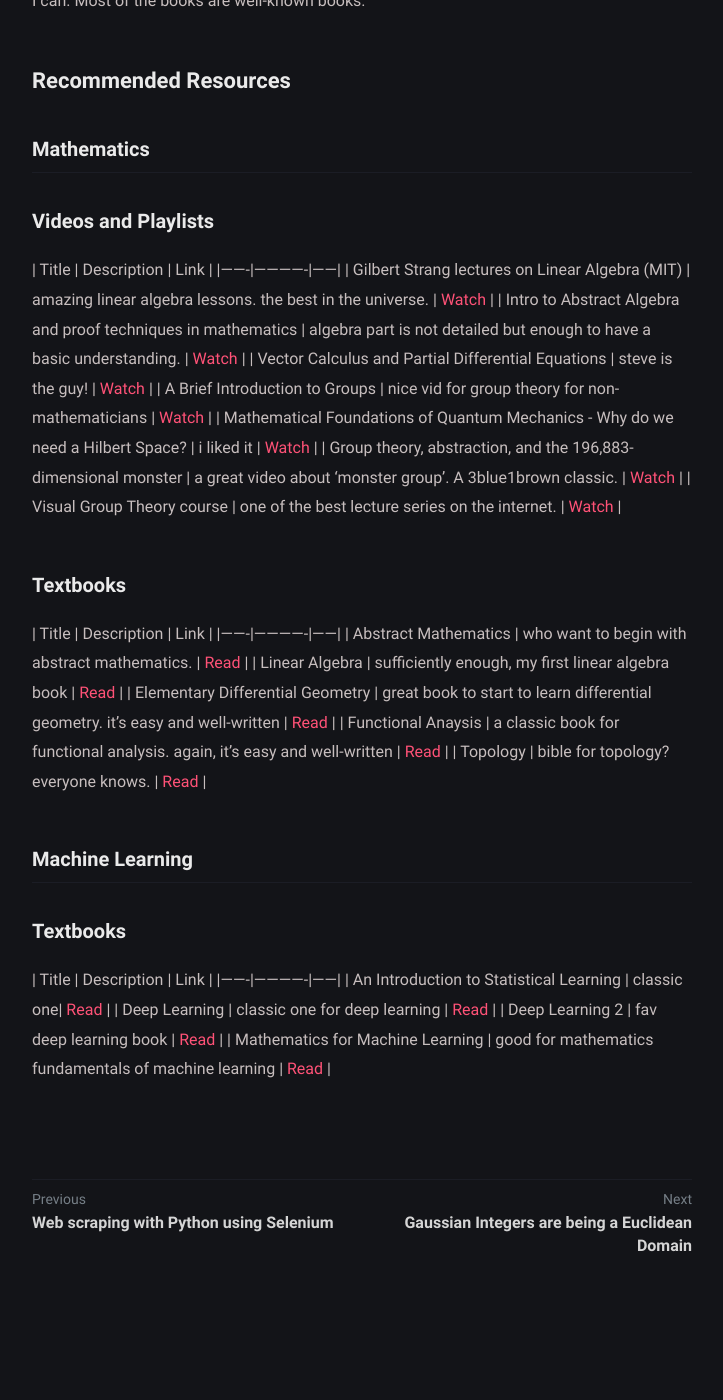
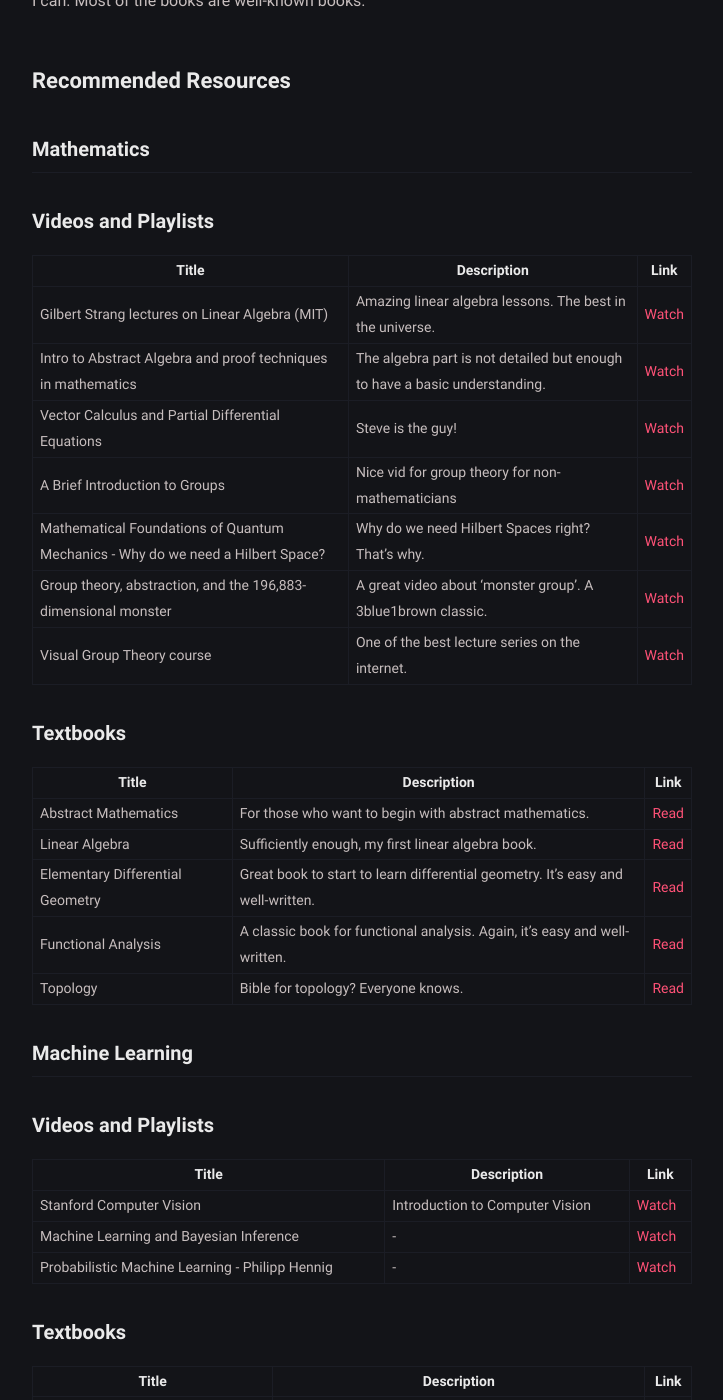
Before and after one commit to sarperyn/sarperyn.github.io, a Jekyll site: the page built from _posts/notes/2021-12-15-notes.md, in a window 1280 px wide and 1400 px high, scrolled down 436 px. Shown: the whole window, without its empty margins (278-1001 px from the left). Built offline with Jekyll 4.4.1, drawn with Linux system fonts in a browser that asks for light colours; some of the changed text lies outside the part shown.

Commit message:
trying to fix

```diff
--- a/_posts/notes/2021-12-15-notes.md
+++ b/_posts/notes/2021-12-15-notes.md
@@ -13,32 +13,41 @@
 ### Mathematics
 
 #### Videos and Playlists
-| Title | Description | Link |
-|-------|-------------|------|
-| Gilbert Strang lectures on Linear Algebra (MIT) | amazing linear algebra lessons. the best in the universe. | [Watch](https://www.youtube.com/playlist?list=PL49CF3715CB9EF31D) |
-| Intro to Abstract Algebra and proof techniques in mathematics | algebra part is not detailed but enough to have a basic understanding. | [Watch](https://www.youtube.com/playlist?list=PL22w63XsKjqxaZ-v5N4AprggFkQXgkNoP) |
-| Vector Calculus and Partial Differential Equations | steve is the guy! | [Watch](https://www.youtube.com/playlist?list=PLMrJAkhIeNNQromC4WswpU1krLOq5Ro6S) |
-| A Brief Introduction to Groups |  nice vid for group theory for non-mathematicians | [Watch](https://www.youtube.com/watch?v=KufsL2VgELo&list=WL&index=3&t=31s) |
-| Mathematical Foundations of Quantum Mechanics - Why do we need a Hilbert Space? | i liked it | [Watch](https://www.youtube.com/watch?v=_nL4SznGPgU&list=WL&index=5) |
-| Group theory, abstraction, and the 196,883-dimensional monster | a great video about 'monster group'. A 3blue1brown classic. | [Watch](https://www.youtube.com/watch?v=mH0oCDa74tE&list=PLTOG9kHXmwlGeO2ZcZpYWndVZNO1UxLnx&index=2) |
-| Visual Group Theory course | one of the best lecture series on the internet. | [Watch](https://www.youtube.com/playlist?list=PLwV-9DG53NDxU337smpTwm6sef4x-SCLv) |
+
+| Title                                                                                           | Description                                                                                      | Link                                                          |
+|-------------------------------------------------------------------------------------------------|--------------------------------------------------------------------------------------------------|---------------------------------------------------------------|
+| Gilbert Strang lectures on Linear Algebra (MIT)                                                 | Amazing linear algebra lessons. The best in the universe.                                        | [Watch](https://www.youtube.com/playlist?list=PL49CF3715CB9EF31D) |
+| Intro to Abstract Algebra and proof techniques in mathematics                                   | The algebra part is not detailed but enough to have a basic understanding.                       | [Watch](https://www.youtube.com/playlist?list=PL22w63XsKjqxaZ-v5N4AprggFkQXgkNoP) |
+| Vector Calculus and Partial Differential Equations                                              | Steve is the guy!                                                                                | [Watch](https://www.youtube.com/playlist?list=PLMrJAkhIeNNQromC4WswpU1krLOq5Ro6S) |
+| A Brief Introduction to Groups                                                                  | Nice vid for group theory for non-mathematicians                                                | [Watch](https://www.youtube.com/watch?v=KufsL2VgELo&list=WL&index=3&t=31s) |
+| Mathematical Foundations of Quantum Mechanics - Why do we need a Hilbert Space?                 | Why do we need Hilbert Spaces right? That's why.                                                 | [Watch](https://www.youtube.com/watch?v=_nL4SznGPgU&list=WL&index=5) |
+| Group theory, abstraction, and the 196,883-dimensional monster                                  | A great video about ‘monster group’. A 3blue1brown classic.                                      | [Watch](https://www.youtube.com/watch?v=mH0oCDa74tE&list=PLTOG9kHXmwlGeO2ZcZpYWndVZNO1UxLnx&index=2) |
+| Visual Group Theory course                                                                      | One of the best lecture series on the internet.                                                  | [Watch](https://www.youtube.com/playlist?list=PLwV-9DG53NDxU337smpTwm6sef4x-SCLv) |
 
 #### Textbooks
-| Title | Description | Link |
-|-------|-------------|------|
-| Abstract Mathematics | who want to begin with abstract mathematics. | [Read](https://www.people.vcu.edu/~rhammack/BookOfProof/Main.pdf) |
-| Linear Algebra | sufficiently enough, my first linear algebra book | [Read](http://www.math.nagoya-u.ac.jp/~richard/teaching/f2014/Lin_alg_Lang.pdf) |
-| Elementary Differential Geometry | great book to start to learn differential geometry. it's easy and well-written | [Read](http://staff.ustc.edu.cn/~spliu/2018DG/ONeill.pdf) |
-| Functional Anaysis | a classic book for functional analysis. again, it's easy and well-written | [Read](https://physics.bme.hu/sites/physics.bme.hu/files/users/BMETE15AF53_kov/Kreyszig%20-%20Introductory%20Functional%20Analysis%20with%20Applications%20(1).pdf) |
-| Topology | bible for topology? everyone knows. | [Read](https://people.math.ethz.ch/~dkosanovic/24-FS/Munkres-Topology.pdf) |
 
+| Title                                         | Description                                                                                        | Link                                                         |
+|-----------------------------------------------|----------------------------------------------------------------------------------------------------|--------------------------------------------------------------|
+| Abstract Mathematics                          | For those who want to begin with abstract mathematics.                                             | [Read](https://www.people.vcu.edu/~rhammack/BookOfProof/Main.pdf) |
+| Linear Algebra                                | Sufficiently enough, my first linear algebra book.                                                 | [Read](https://example.com/linear-algebra)                     |
+| Elementary Differential Geometry              | Great book to start to learn differential geometry. It's easy and well-written.                    | [Read](http://staff.ustc.edu.cn/~spliu/2018DG/ONeill.pdf)        |
+| Functional Analysis                           | A classic book for functional analysis. Again, it's easy and well-written.                         | [Read](https://example.com/functional-analysis)                  |
+| Topology                                      | Bible for topology? Everyone knows.                                                                | [Read](https://example.com/topology)                             |
 
 ### Machine Learning
 
+#### Videos and Playlists
+
+| Title                                          | Description                                | Link                                                                         |
+|------------------------------------------------|--------------------------------------------|------------------------------------------------------------------------------|
+| Stanford Computer Vision                       | Introduction to Computer Vision            | [Watch](https://www.youtube.com/watch?v=vT1JzLTH4G4&list=PLf7L7Kg8_FNxHATtLwDceyh72QQL9pvpQ) |
+| Machine Learning and Bayesian Inference       | -                                          | [Watch](https://www.youtube.com/playlist?list=PLdLk2RYEiAhp9Slj6F_LCMXUv7_Fi3V_Y)                |
+| Probabilistic Machine Learning - Philipp Hennig | -                                        | [Watch](https://www.youtube.com/playlist?list=PL05umP7R6ij1tHaOFY96m5uX3J21a6yNd)              |
+
 #### Textbooks
-| Title | Description | Link |
-|-------|-------------|------|
-| An Introduction to Statistical Learning | classic one| [Read](https://hastie.su.domains/ISLR2/ISLRv2_website.pdf) |
-| Deep Learning | classic one for deep learning | [Read](https://www.deeplearningbook.org) |
-| Deep Learning 2 | fav deep learning book | [Read](https://udlbook.github.io/udlbook/) |
-| Mathematics for Machine Learning | good for mathematics fundamentals of machine learning | [Read](https://mml-book.github.io/book/mml-book.pdf) |
+
+| Title                               | Description                               | Link                                                     |
+|-------------------------------------|-------------------------------------------|----------------------------------------------------------|
+| An Introduction to Statistical Learning | -                                         | [Read](https://hastie.su.domains/ISLR2/ISLRv2_website.pdf) |
+| Deep Learning                        | One of the best books you can ever find about deep learning. | [Read](https://www.deeplearningbook.org)                   |
+| Mathematics for Machine Learning     | Mathematics fundamentals of Machine Learning | [Read](https://mml-book.github.io/book/mml-book.pdf)       |
```
